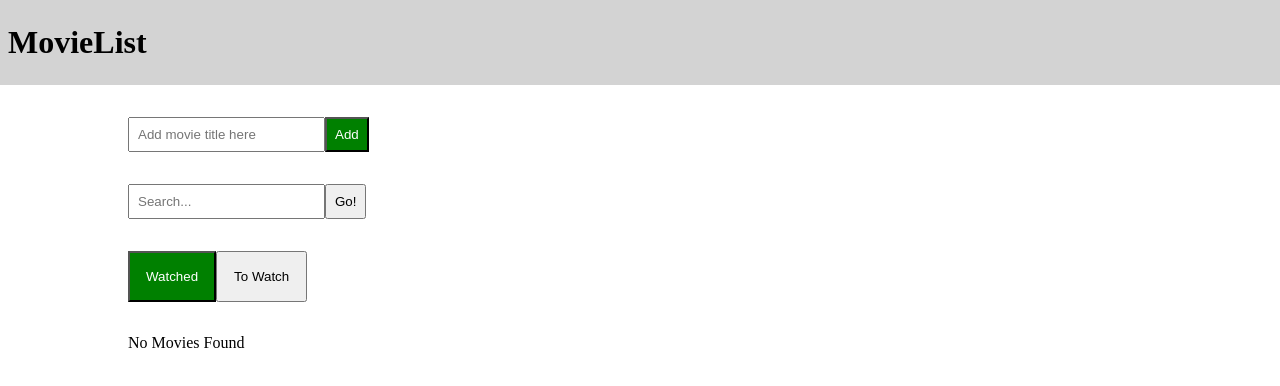
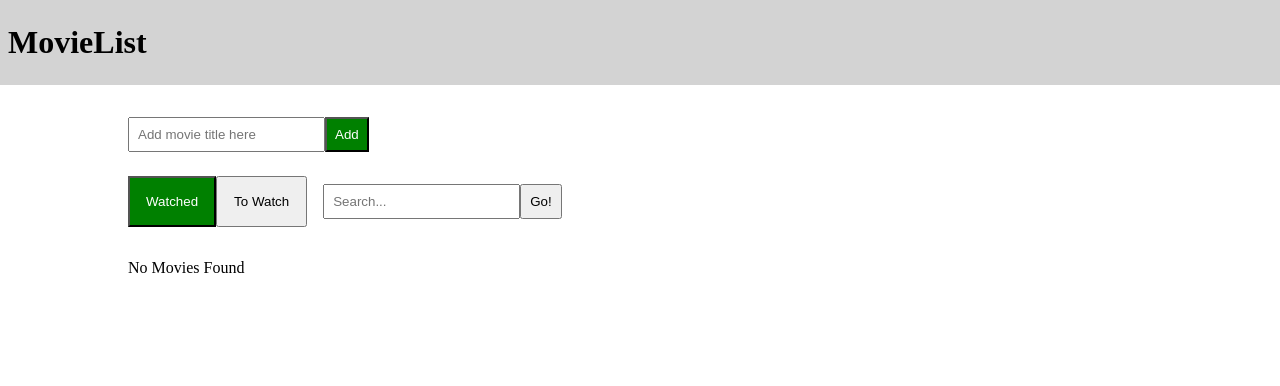
Before and after one commit to AustinAbbott/movies, a React app: page / in a window 1280 px wide. Shown: the top 386 px of the page. Built offline with nearby package versions, Linux system fonts and the light colour scheme; the HTML template or start-up script is replaced by a standard one.

Commit message:
move search field to the right of the watch buttons, now in App instead of MovieList

```diff
--- a/src/components/App.js
+++ b/src/components/App.js
@@ -57,11 +57,21 @@ class App extends React.Component {
           btnText="Add"
           fn={this.addMovie}
         />
-        <FormInput
-          placeholderText="Search..."
-          btnText="Go!"
-          fn={this.filterMovie}
-        />
+        <span>
+          <button
+            onClick={() => this.updateWatchBtns(true)}
+            className={`p1-a ${this.state.showWatched ? "greenbtn" : ""}`}>Watched</button>
+          <button
+            onClick={() => this.updateWatchBtns(false)}
+            className={`p1-a ${!this.state.showWatched ? "greenbtn" : ""}`}>To Watch</button>
+        </span>
+        <span className="inline">
+          <FormInput
+            placeholderText="Search..."
+            btnText="Go!"
+            fn={this.filterMovie}
+          />
+        </span>
         <MovieList
           movies={this.state.searchResults}
           updateWatchBtns={this.updateWatchBtns}
--- a/src/components/MovieList.js
+++ b/src/components/MovieList.js
@@ -6,13 +6,7 @@ const MovieList = (props) => {
   let message = props.movies.length === 0 ? "No Movies Found" : "";
 
   return (
-    <div className="p2-t">
-      <button
-        onClick={() => props.updateWatchBtns(true)}
-        className={`p1-a ${props.showWatched ? "greenbtn" : ""}`}>Watched</button>
-      <button
-        onClick={() => props.updateWatchBtns(false)}
-        className={`p1-a ${!props.showWatched ? "greenbtn" : ""}`}>To Watch</button>
+    <div>
       {props.movies.map((movie,i) => <Movie
         toggleWatched={props.toggleWatched}
         movie={movie}
--- a/src/main.css
+++ b/src/main.css
@@ -44,3 +44,7 @@ h1 {
 .f-r {
   float: right;
 }
+.inline {
+  display: inline-block;
+  padding-left: 1rem;
+}
```
